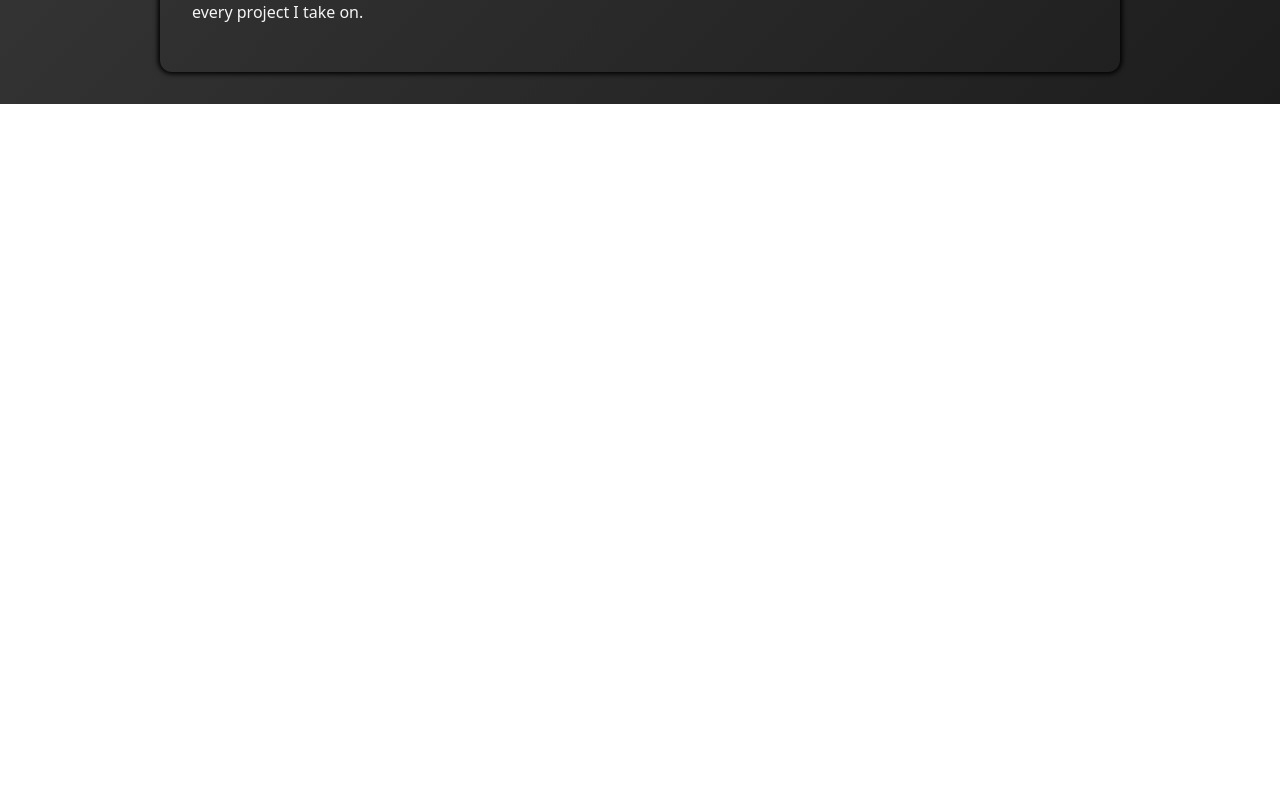
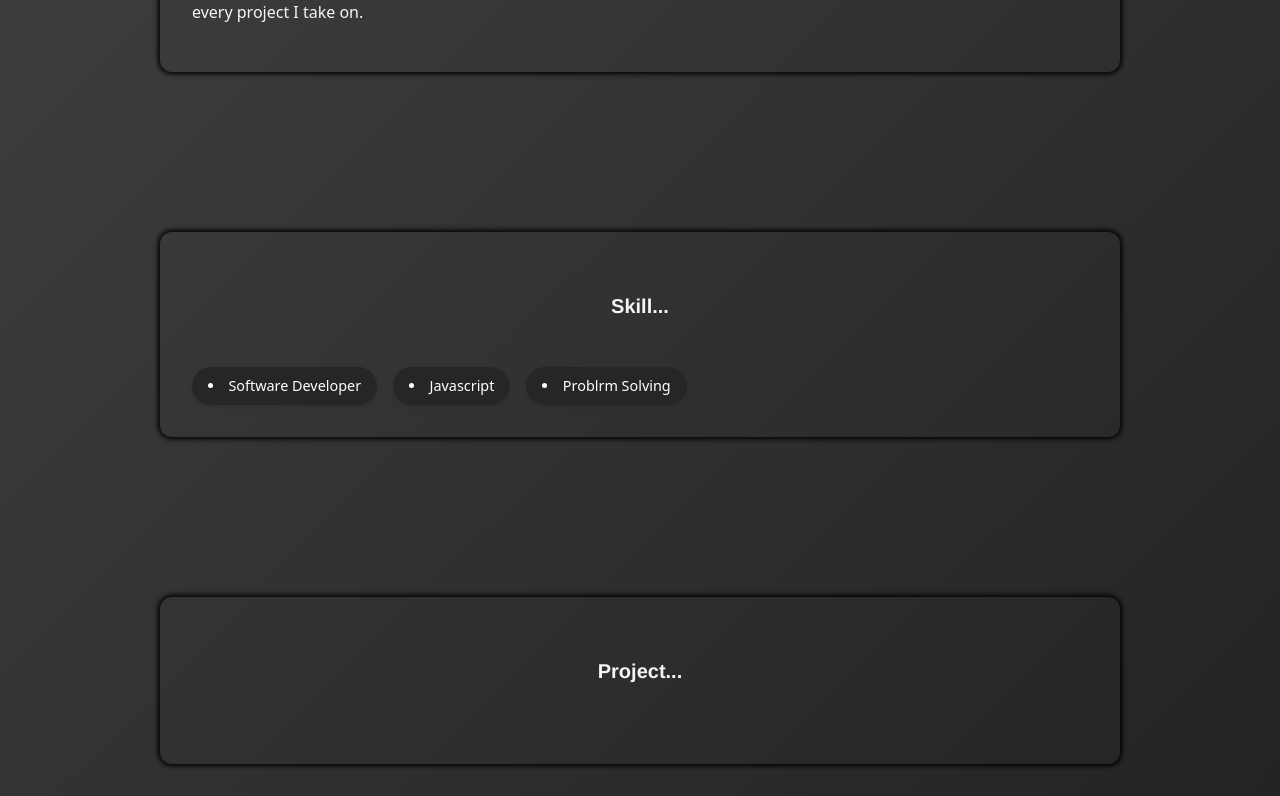
Before and after one commit to Sreevardhan2002-cell/Portfolio, a React (Vite) app: page / in a window 1280 px wide. Shown: the part 997-1793 px from the top of the page. Before the commit the page ends 1101 px from the top, so only its background shows below. Built offline with nearby package versions, Linux system fonts and the light colour scheme.

Commit message:
MyPortfolio

```diff
--- a/src/App.jsx
+++ b/src/App.jsx
@@ -3,6 +3,7 @@ import About from './Component/About'
 import './App.css'
 import AboutContent from './Component/AboutContent'
 import Skill from './Component/skill'
+import Project from './Component/project'
 
 function App() {
   return (
@@ -10,6 +11,8 @@ function App() {
       <NaveBar />
       <About />
       <AboutContent />
+      <Skill />
+      <Project />
     </div>
   )
 }
--- a/src/CSS/AboutContent.css
+++ b/src/CSS/AboutContent.css
@@ -1,5 +1,5 @@
 
-.About-Content{
+.About-Section{
     width: 100%;
     /* flex: 0 0var(--ifm-col-width); */
     display: flex;
--- a/src/CSS/NavBar.css
+++ b/src/CSS/NavBar.css
@@ -5,6 +5,7 @@
     align-items: center;
     box-shadow: 0 2px 4px rgba(0, 0, 0, 0.1);
     background: #000000;
+    z-index: 0;
 }
 
 .navbar-head{
@@ -35,6 +36,7 @@
 @media (max-width: 788px){
     .navbar{
         padding: 1rem;
+        z-index: 1;
     }
     .navbar-head{
         font-size: 1.2rem;
--- /dev/null
+++ b/src/CSS/Skill.css
@@ -0,0 +1,45 @@
+.Skill-Section{
+    width: 100%;
+    display: flex;
+    justify-content: center;
+    margin-top: 8rem;
+}
+
+.Skill-banner{
+    display: inline-block;
+    background-color: transparent;
+    padding: 2rem;
+    border-radius: 12px;
+    /* clip-path: inset(20px 20px 50px round 15px 0); */
+    position: relative;
+    /* font-weight: bold; */
+    color: #333;
+    box-shadow: 0px 0px 5px 2px rgb(0 0 0);
+    width: 70%;
+    color: whitesmoke;
+    /* height: 19rem; */
+    margin-bottom: 2rem;
+}
+
+.Skill-Display{
+    display: flex;
+    gap: 1rem;
+    flex-wrap: wrap;
+}
+.Skill-box{
+    background: linear-gradient(135deg,rgba(153, 153, 153, 1) 0%, rgba(38, 38, 38, 1) 0%);
+    color: white;
+    padding: 0.5rem 1rem;
+    border-radius: 25px;
+    font-size: 0.9rem;
+    font-weight: 500;
+    box-shadow: rgba(0, 0, 0, 0.1) 0px 2px 4px;
+    transition: transform 0.2s;
+    cursor: pointer;
+    transform: translateY(0px);
+}
+
+.Skill-box:hover{
+    background: gray;
+    transition: background 0.5s;
+}
--- /dev/null
+++ b/src/CSS/project.css
@@ -0,0 +1,23 @@
+.Project-Section{
+    width: 100%;
+    /* flex: 0 0var(--ifm-col-width); */
+    display: flex;
+    justify-content: center;
+    margin-top: 8rem;
+}
+
+.Project-banner{
+    display: inline-block;
+    background-color: transparent;
+    padding: 2rem;
+    border-radius: 12px;
+    /* clip-path: inset(20px 20px 50px round 15px 0); */
+    position: relative;
+    /* font-weight: bold; */
+    color: #333;
+    box-shadow: 0px 0px 5px 2px rgb(0 0 0);
+    width: 70%;
+    color: whitesmoke;
+    /* height: 19rem; */
+    margin-bottom: 2rem;
+}
--- a/src/Component/AboutContent.jsx
+++ b/src/Component/AboutContent.jsx
@@ -3,7 +3,7 @@ import '../CSS/AboutContent.css'
 
 function AboutContent(){
     return (
-        <div className="About-Content">
+        <div className="About-Section">
             <div className='About-title'>
                 <div className='About-text'>
                 <h4 className='Heading'><b>About...</b></h4>
--- a/src/Component/NavBar.jsx
+++ b/src/Component/NavBar.jsx
@@ -10,6 +10,7 @@ function NaveBar(){
             <li className="navbar-links">
                 <a href="#home" className="navbar-link">Home</a>
                 <a href="#about" className="navbar-link">About</a>
+                <a href="#skill" className="navbar-link">Skill</a>
                 <a href="#priject" className="navbar-link">Project</a>
                 <a href="#contect" className="navbar-link">contact</a>
             </li>
--- /dev/null
+++ b/src/Component/project.jsx
@@ -0,0 +1,14 @@
+import "../CSS/project.css"
+import "../CSS/AboutContent.css"
+
+function Project(){
+    return (
+        <div className="Project-Section">
+            <div className="Project-banner">
+                <h4 className="Heading">Project...</h4>
+            </div>
+        </div>
+    )
+}
+
+export default Project
--- a/src/Component/skill.jsx
+++ b/src/Component/skill.jsx
@@ -1,15 +1,18 @@
-
+import "../CSS/Skill.css"
+import "../CSS/AboutContent.css"
 
 function Skill(){
     return(
-        <>
+        <div className="Skill-Section">
             <div className="Skill-banner">
-
+                <h4 className="Heading">Skill...</h4>
+                <div className="Skill-Display">
                 <li className="Skill-box">Software Developer</li>
                 <li className="Skill-box">Javascript</li>
                 <li className="Skill-box">Problrm Solving</li>
+                </div>
             </div>
-        </>
+        </div>
     )
 }
 
```
Also changed, not shown: src/img/Forkify.png (added).
